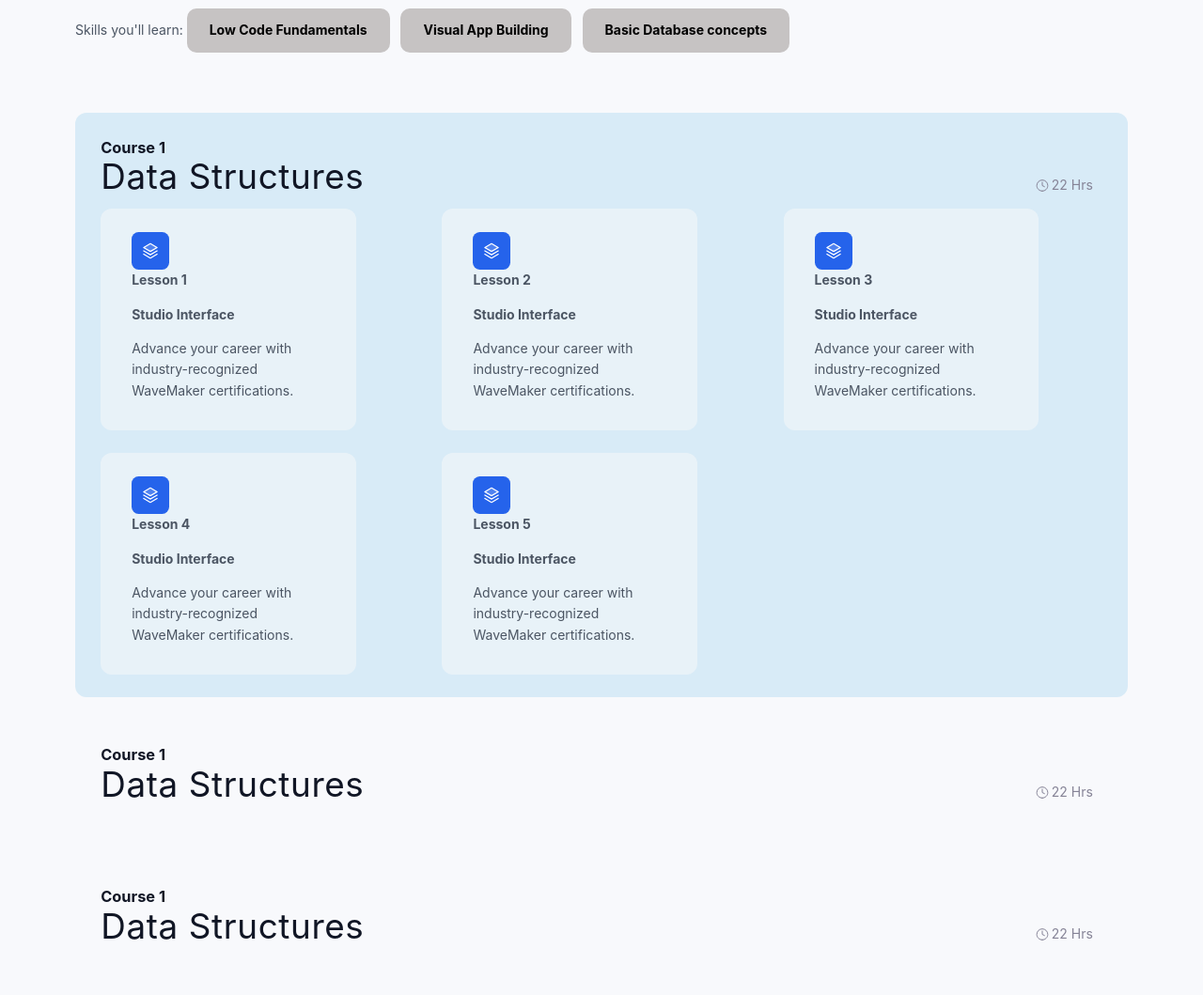
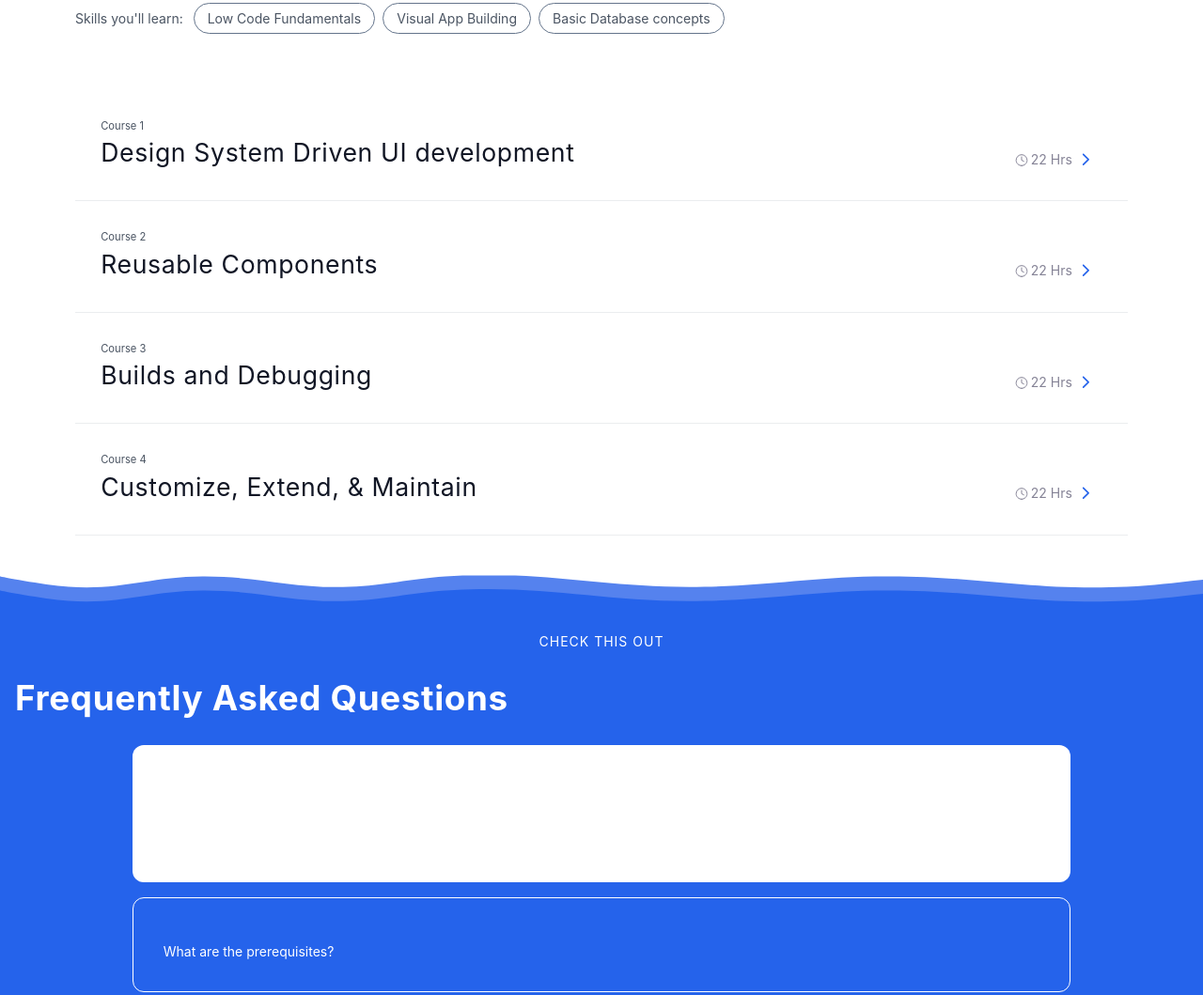
Before and after one commit to shahatWM/academy-site, a plain HTML site: page BundleDetails.html in a window 1280 px wide. Shown: the part 920-1979 px from the top of the page at 94% size. Drawn offline with Linux system fonts and the light colour scheme; a web font is replaced by a local one.

Commit message:
second page and added accordion js

```diff
--- a/BundleDetails.html
+++ b/BundleDetails.html
@@ -5,6 +5,7 @@
   <meta name="viewport" content="width=device-width, initial-scale=1.0"/>
   <title>Web Developer Certification WM Academy</title>
   <link rel="stylesheet" href="css/styles.css" />
+
 </head>
 <body>
 
@@ -43,232 +44,141 @@
       <h2 style="text-align: left;">Web Developer Certification Program</h2>
       <p style="margin-top: .5rem;">Learn to build responsive, data-driven web applications using WaveMaker&apos;s low-code studio. Master visual app design, REST integrations, and best practices for scalable frontend development.</p>
       <div style="margin-top: 1rem;">
-        <span>Skills you'll learn: </span>
-        <span class="btn btn-secondary" style="margin-right: .5rem;">Low Code Fundamentals</span>
-        <span class="btn btn-secondary" style="margin-right: .5rem;">Visual App Building</span>
-        <span class="btn btn-secondary">Basic Database concepts</span>
+        <span class="label">Skills you'll learn: </span>
+        <span class="pill">Low Code Fundamentals</span>
+        <span class="pill">Visual App Building</span>
+        <span class="pill">Basic Database concepts</span>
       </div>
     </section>
 
     <!-- Course Blocks -->
     <section class="course-blocks">
       <!-- Course 1 -->
-      <div class="course-listing expanded">
+      <ul class="course-listing">
+        <li>
+          <div class="accordion-header">
             <h3>Course 1</h3>
             <div class="details-item-heading">
-          <h2>Data Structures</h2>
-          <p class="course-duration" style="margin-top: 1rem;">22 Hrs</p>
+              <h2>Design System Driven UI development</h2>
+              <span class="course-duration open">22 Hrs</span>
             </div>
-        <div class="features">
-          <div class="card">
+          </div>
+          <ul class="features accordion-body">
+            <li class="card">
               <span class="icon-layer-badge icon"></span>
               <h4>Lesson 1</h4>
-            <p><strong>Studio Interface</strong></p>
-            <p>Advance your career with industry-recognized WaveMaker certifications.</p>
-          </div>
-          <div class="card">
+              <h3 class="module-heading">Overview-Design Systems</h3>
+              <p>Design systems in WaveMaker ensure visual consistency and reusable UI components across apps, enabling faster, cohesive low-code development.</p>
+            </li>
+            <li class="card">
               <span class="icon-layer-badge icon"></span>
               <h4>Lesson 2</h4>
-            <p><strong>Studio Interface</strong></p>
-            <p>Advance your career with industry-recognized WaveMaker certifications.</p>
-          </div>
-          <div class="card">
+              <h3 class="module-heading">WaveMaker Figma UI Kit</h3>
+              <p>The WaveMaker Figma UI Kit provides ready-to-use, low-code-friendly design components to streamline app prototyping and ensure design-to-dev consistency.</p>
+            </li>
+            <li class="card">
               <span class="icon-layer-badge icon"></span>
               <h4>Lesson 3</h4>
-            <p><strong>Studio Interface</strong></p>
+              <h3 class="module-heading">Auto Code</h3>
               <p>Advance your career with industry-recognized WaveMaker certifications.</p>
-          </div>
-          <div class="card">
+            </li>
+            <li class="card">
               <span class="icon-layer-badge icon"></span>
               <h4>Lesson 4</h4>
-            <p><strong>Studio Interface</strong></p>
+              <h3 class="module-heading">Play in Style Workspace</h3>
               <p>Advance your career with industry-recognized WaveMaker certifications.</p>
-          </div>
-          <div class="card">
-            <span class="icon-layer-badge icon"></span>
-            <h4>Lesson 5</h4>
-            <p><strong>Studio Interface</strong></p>
-            <p>Advance your career with industry-recognized WaveMaker certifications.</p>
+            </li>
+          </ul>
+        </li>
+
+        <li>
+          <div class="accordion-header">
+            <h3>Course 2</h3>
+            <div class="details-item-heading">
+              <h2>Reusable Components</h2>
+              <span class="course-duration open">22 Hrs</span>
             </div>
           </div>
-
-      </div>
-      <div class="course-listing collapsed">
-        <h3>Course 1</h3>
+          <ul class="features accordion-body">
+            <li class="card">
+              <span class="icon-layer-badge icon"></span>
+              <h4>Lesson 1</h4>
+              <h3 class="module-heading">Overview</h3>
+              <p>WaveMaker enables developers to create and reuse custom components across apps, ensuring consistency and accelerating development.</p>
+            </li>
+            <li class="card">
+              <span class="icon-layer-badge icon"></span>
+              <h4>Lesson 2</h4>
+              <h3 class="module-heading">Build a Prefab</h3>
+              <p>Prefabs in WaveMaker are reusable, customizable UI components bundled with functionality, allowing rapid integration across multiple apps for consistent and efficient development.</p>
+            </li>
+            <li class="card">
+              <span class="icon-layer-badge icon"></span>
+              <h4>Lesson 3</h4>
+              <h3 class="module-heading">Prefab Life Cycle</h3>
+              <p>The life cycle of a WaveMaker Prefab involves creation, configuration, binding to app data, reuse across projects, and updates via version control—ensuring modularity and maintainability in app development.</p>
+            </li>
+            <li class="card">
+              <span class="icon-layer-badge icon"></span>
+              <h4>Lesson 4</h4>
+              <h3 class="module-heading">Prefab Management and it's Usage</h3>
+              <p>Prefab management in WaveMaker involves creating, versioning, and publishing reusable UI-functional components that can be easily imported into applications—streamlining development, ensuring consistency, and promoting low-code modularity.</p>
+            </li>
+          </ul>
+        </li>
+        <li>
+          <div class="accordion-header">
+            <h3>Course 3</h3>
             <div class="details-item-heading">
-          <h2>Data Structures</h2>
-          <p class="course-duration" style="margin-top: 1rem;">22 Hrs</p>
-        </div>
-        <div class="features">
-          <div class="card">
-            <h4>Lesson 1</h4>
-            <p><strong>Studio Interface</strong></p>
-            <p>Advance your career with industry-recognized WaveMaker certifications.</p>
-          </div>
-          <div class="card">
-            <h4>Lesson 2</h4>
-            <p><strong>Studio Interface</strong></p>
-            <p>Advance your career with industry-recognized WaveMaker certifications.</p>
-          </div>
-          <div class="card">
-            <h4>Lesson 3</h4>
-            <p><strong>Studio Interface</strong></p>
-            <p>Advance your career with industry-recognized WaveMaker certifications.</p>
-          </div>
-          <div class="card">
-            <h4>Lesson 4</h4>
-            <p><strong>Studio Interface</strong></p>
-            <p>Advance your career with industry-recognized WaveMaker certifications.</p>
-          </div>
-          <div class="card">
-            <h4>Lesson 5</h4>
-            <p><strong>Studio Interface</strong></p>
-            <p>Advance your career with industry-recognized WaveMaker certifications.</p>
+              <h2>Builds and Debugging</h2>
+              <span class="course-duration open">22 Hrs</span>
             </div>
           </div>
-
-      </div>
-      <div class="course-listing collapsed">
-        <h3>Course 1</h3>
+          <ul class="features accordion-body">
+            <li class="card">
+              <span class="icon-layer-badge icon"></span>
+              <h4>Lesson 1</h4>
+              <h3 class="module-heading">Dev Tools </h3>
+              <p>WaveMaker development is supported by powerful dev tools like the Visual Page Designer, Service Designer, Data Modeler, API Designer, and integrated Debugger—enabling full-stack low-code development with drag-and-drop precision and real-time testing.</p>
+            </li>
+            <li class="card">
+              <span class="icon-layer-badge icon"></span>
+              <h4>Lesson 2</h4>
+              <h3 class="module-heading">Logging and Profile Config</h3>
+              <p>In WaveMaker, logs are accessed via the Logs tab during preview or after deployment. Profiles are managed in Project Settings to define and switch between environment-specific configurations.</p>
+            </li>
+            <li class="card">
+              <span class="icon-layer-badge icon"></span>
+              <h4>Lesson 3</h4>
+              <h3 class="module-heading">Build and Deploy Locally</h3>
+              <p>Builds and debugging in WaveMaker are streamlined through an integrated development environment that supports real-time previews, browser-based debugging, automated builds, and seamless deployment with logs and error tracing for efficient troubleshooting.</p>
+            </li>
+          </ul>
+        </li>
+        <li>
+          <div class="accordion-header">
+            <h3>Course 4</h3>
             <div class="details-item-heading">
-          <h2>Data Structures</h2>
-          <p class="course-duration" style="margin-top: 1rem;">22 Hrs</p>
-        </div>
-        <div class="features">
-          <div class="card">
-            <h4>Lesson 1</h4>
-            <p><strong>Studio Interface</strong></p>
-            <p>Advance your career with industry-recognized WaveMaker certifications.</p>
-          </div>
-          <div class="card">
-            <h4>Lesson 2</h4>
-            <p><strong>Studio Interface</strong></p>
-            <p>Advance your career with industry-recognized WaveMaker certifications.</p>
-          </div>
-          <div class="card">
-            <h4>Lesson 3</h4>
-            <p><strong>Studio Interface</strong></p>
-            <p>Advance your career with industry-recognized WaveMaker certifications.</p>
-          </div>
-          <div class="card">
-            <h4>Lesson 4</h4>
-            <p><strong>Studio Interface</strong></p>
-            <p>Advance your career with industry-recognized WaveMaker certifications.</p>
-          </div>
-          <div class="card">
-            <h4>Lesson 5</h4>
-            <p><strong>Studio Interface</strong></p>
-            <p>Advance your career with industry-recognized WaveMaker certifications.</p>
+              <h2>Customize, Extend, & Maintain</h2>
+              <span class="course-duration open">22 Hrs</span>
             </div>
           </div>
-
-      </div>
-      <div class="course-listing collapsed">
-        <h3>Course 1</h3>
-        <div class="details-item-heading">
-          <h2>Data Structures</h2>
-          <p class="course-duration" style="margin-top: 1rem;">22 Hrs</p>
-        </div>
-        <div class="features">
-          <div class="card">
+          <ul class="features accordion-body">
+            <li class="card">
+              <span class="icon-layer-badge icon"></span>
               <h4>Lesson 1</h4>
-            <p><strong>Studio Interface</strong></p>
-            <p>Advance your career with industry-recognized WaveMaker certifications.</p>
-          </div>
-          <div class="card">
+              <h3 class="module-heading">Understand Levels of Customisation</h3>
+              <p>WaveMaker supports multiple levels of code customization, including UI behavior with JavaScript, custom business logic using Java services, API integrations, and full-stack overrides through exported WAR files or custom components.</p>
+            </li>
+            <li class="card">
+              <span class="icon-layer-badge icon"></span>
               <h4>Lesson 2</h4>
-            <p><strong>Studio Interface</strong></p>
-            <p>Advance your career with industry-recognized WaveMaker certifications.</p>
-          </div>
-          <div class="card">
-            <h4>Lesson 3</h4>
-            <p><strong>Studio Interface</strong></p>
-            <p>Advance your career with industry-recognized WaveMaker certifications.</p>
-          </div>
-          <div class="card">
-            <h4>Lesson 4</h4>
-            <p><strong>Studio Interface</strong></p>
-            <p>Advance your career with industry-recognized WaveMaker certifications.</p>
-          </div>
-          <div class="card">
-            <h4>Lesson 5</h4>
-            <p><strong>Studio Interface</strong></p>
-            <p>Advance your career with industry-recognized WaveMaker certifications.</p>
-          </div>
-        </div>
-
-      </div>
-      <div class="course-listing collapsed">
-        <h3>Course 1</h3>
-        <div class="details-item-heading">
-          <h2>Data Structures</h2>
-          <p class="course-duration" style="margin-top: 1rem;">22 Hrs</p>
-        </div>
-        <div class="features">
-          <div class="card">
-            <h4>Lesson 1</h4>
-            <p><strong>Studio Interface</strong></p>
-            <p>Advance your career with industry-recognized WaveMaker certifications.</p>
-          </div>
-          <div class="card">
-            <h4>Lesson 2</h4>
-            <p><strong>Studio Interface</strong></p>
-            <p>Advance your career with industry-recognized WaveMaker certifications.</p>
-          </div>
-          <div class="card">
-            <h4>Lesson 3</h4>
-            <p><strong>Studio Interface</strong></p>
-            <p>Advance your career with industry-recognized WaveMaker certifications.</p>
-          </div>
-          <div class="card">
-            <h4>Lesson 4</h4>
-            <p><strong>Studio Interface</strong></p>
-            <p>Advance your career with industry-recognized WaveMaker certifications.</p>
-          </div>
-          <div class="card">
-            <h4>Lesson 5</h4>
-            <p><strong>Studio Interface</strong></p>
-            <p>Advance your career with industry-recognized WaveMaker certifications.</p>
-          </div>
-        </div>
-
-      </div>
-      <div class="course-listing collapsed">
-        <h3>Course 1</h3>
-        <div class="details-item-heading">
-          <h2>Data Structures</h2>
-          <p class="course-duration" style="margin-top: 1rem;">22 Hrs</p>
-        </div>
-        <div class="features">
-          <div class="card">
-            <h4>Lesson 1</h4>
-            <p><strong>Studio Interface</strong></p>
-            <p>Advance your career with industry-recognized WaveMaker certifications.</p>
-          </div>
-          <div class="card">
-            <h4>Lesson 2</h4>
-            <p><strong>Studio Interface</strong></p>
-            <p>Advance your career with industry-recognized WaveMaker certifications.</p>
-          </div>
-          <div class="card">
-            <h4>Lesson 3</h4>
-            <p><strong>Studio Interface</strong></p>
-            <p>Advance your career with industry-recognized WaveMaker certifications.</p>
-          </div>
-          <div class="card">
-            <h4>Lesson 4</h4>
-            <p><strong>Studio Interface</strong></p>
-            <p>Advance your career with industry-recognized WaveMaker certifications.</p>
-          </div>
-          <div class="card">
-            <h4>Lesson 5</h4>
-            <p><strong>Studio Interface</strong></p>
-            <p>Advance your career with industry-recognized WaveMaker certifications.</p>
-          </div>
-        </div>
-
-      </div>
-
+              <h3 class="module-heading">Maintain code without Studio</h3>
+              <p>WaveMaker allows you to maintain code outside the Studio by exporting the project as a ZIP or WAR, managing it in a Git repository, and using standard IDEs like Eclipse or VS Code for further customization, build, and deployment.</p>
+            </li>
+          </ul>
+        </li>
+      </ul>
     </section>
     <!-- FAQ Section -->
     <section class="testimonials">
@@ -338,5 +248,6 @@
     </div>
     <p class="copyright">© Copyright 2021. All Rights Reserved</p>
   </footer>
+  <script src="js/accordion.js"></script>
 </body>
 </html>
--- a/css/styles.css
+++ b/css/styles.css
@@ -9,10 +9,10 @@
   --heading-color: #111625;
   --heading-one-size: 2.7rem;
   --heading-two-size: 1.3rem;
-  --light-blue-bg: #d8ebf7;
+  --light-blue-bg: #F3F9FD;
   --page-width: 90%;
   --page-max-width: 1200px;
-
+  --pill-border: #64748b;
 }
 @font-face {
   font-family: 'Inter';
@@ -30,7 +30,6 @@
 body {
   font-size: 14px;
   font-family: 'Inter','Segoe UI', Tahoma, Geneva, Verdana, sans-serif;
-  background: #f8f9fc;
   font-weight: 400;
   color: #1a1a1a;
   line-height: 1.6;
@@ -83,32 +82,62 @@ h2 {
   background-image: url('../assets/Icon-layer-badge.svg');
 }
 .course-listing {
- background-color: var(--light-blue-bg);
  border-radius: 12px;
- padding: 1.5rem 1.7rem 1.5rem;
  margin-bottom: 1.5rem;
+ list-style-type: none;
+}
+.course-listing li {
+  padding: 1rem 1.7rem 0.5rem;
+
+}
+.course-listing > li {
+  border-bottom: 1px solid #9CA3AF33;
+  margin-bottom: 1em;
+}
+.course-listing .active {
+  background-color: var(--light-blue-bg);
+  border-radius: 10px;
+
 }
 .course-listing h2 {
   font-weight: 400;
   margin: 0 0 .9rem;
+  font-size: 1.9em;
 }
 .course-listing h3 {
-  margin: 0;
+  margin: 0 0 0.5em;
+  font-weight: 400;
+  font-size: 0.8em;
+  color: #4B5563;
+}
+.course-listing h3.module-heading {
+  margin: 0.5em 0 0;
+  font-weight: 600;
 }
 
 .course-listing h4 {
-  margin: 0;
+  margin: 1.3em 0em 0.6em;
+  font-weight: 300;
+  font-size: 0.6em;
+  text-transform: uppercase;
 }
 .course-listing .card {
-  background-color: rgba(249, 249, 249, 0.5);
+  max-width: none;
+  background-color: #ffffff;
   margin: 0;
-  padding: 1.5rem 2rem 1rem;
+  padding: 1.2rem 1.2rem 0;
+
 }
+.course-listing .card:hover {
+  box-shadow: 3px 3px 4px rgba(0, 0, 0, 0.2);
+}
+
 .course-listing .features {
   display: grid;
   grid-template-columns: repeat(3, 1fr);
   gap: 1.5rem;
   margin-top: 0;
+  list-style-type: none;
 }
 .course-listing.collapsed {
   background-color: transparent;
@@ -330,6 +359,17 @@ main.details-hero {
   padding-left: 20px;
   margin-right: 10px;
 }
+
+.course-listing .course-duration {
+  background-image: url(../assets/icon-clock.svg), url(../assets/icon-right-arrow.svg);
+  background-position: 0 4px, 100% 3px;
+  padding-right: 22px;
+}
+.course-listing .active .course-duration {
+  background-image: url(../assets/icon-clock.svg), url(../assets/icon-down-arrow.svg);
+  background-position: 0 4px, 100% 3px;
+  padding-right: 22px;
+}
 .course-duration {
   background-image: url('../assets/icon-clock.svg');
 }
@@ -367,6 +407,7 @@ main.details-hero {
   border-radius: 12px;
   border: 1px solid transparent;
   transition: all 0.3s ease;
+  background-color: #ffffff;
 }
 .card:hover {
   background: #f9f9f9;
@@ -387,14 +428,24 @@ main .why-choose {
 }
 main .testimonials {
   background:#2563eb;
-  background-image: url('../assets/waveBg.png');
-  background-repeat: no-repeat;
-  background-position: 0 0;
+
   width: 100%;
   max-width: none;
   color: #ffffff;
 }
+main .testimonials::before {
+  display: block;
+  height: 30px;
+  width: 100%;
+  content: '';
+  background-image: url('../assets/VECTOR.svg');
+  background-repeat: no-repeat;
+  background-position: 0 0;
+  position: absolute;
+  left: 0;
+  margin-top: -46px;
 
+}
 .features {
   display: grid;
   grid-template-columns: repeat(auto-fit, minmax(240px, 1fr));
@@ -464,7 +515,34 @@ footer .copyright {
 .tribute {
   background-color: #fff7e6;
 }
+.label {
+  margin-right: 0.5em;
+}
+.pill {
+  border-radius: 2em;
+    border: 1px solid var(--pill-border);
+    padding: .5em 1em;
+    margin: 0 0.3em 0 0;
+}
+ul.course-listing {
+  padding-inline-start: 0;
+}
+.accordion-header {
+  width: 100%;
+  text-align: left;
+  color: #fff;
+  cursor: pointer;
+  margin-bottom: 5px;
+}
 
+ul.accordion-body {
+  height: 0;
+  overflow: hidden;
+  transition: height 0.8s ease;
+  list-style-type: none;
+  padding-inline-start: 0;
+  padding-bottom: 10px;
+}
 /* Responsive */
 @media (max-width: 768px) {
   header {
```
Also changed, not shown: js/accordion.js (added, +27 -0 lines), assets/VECTOR.svg (added), assets/icon-down-arrow.svg (added), assets/icon-right-arrow.svg (added), 1 other file. Lines whose indentation alone changed are shown as unchanged.
